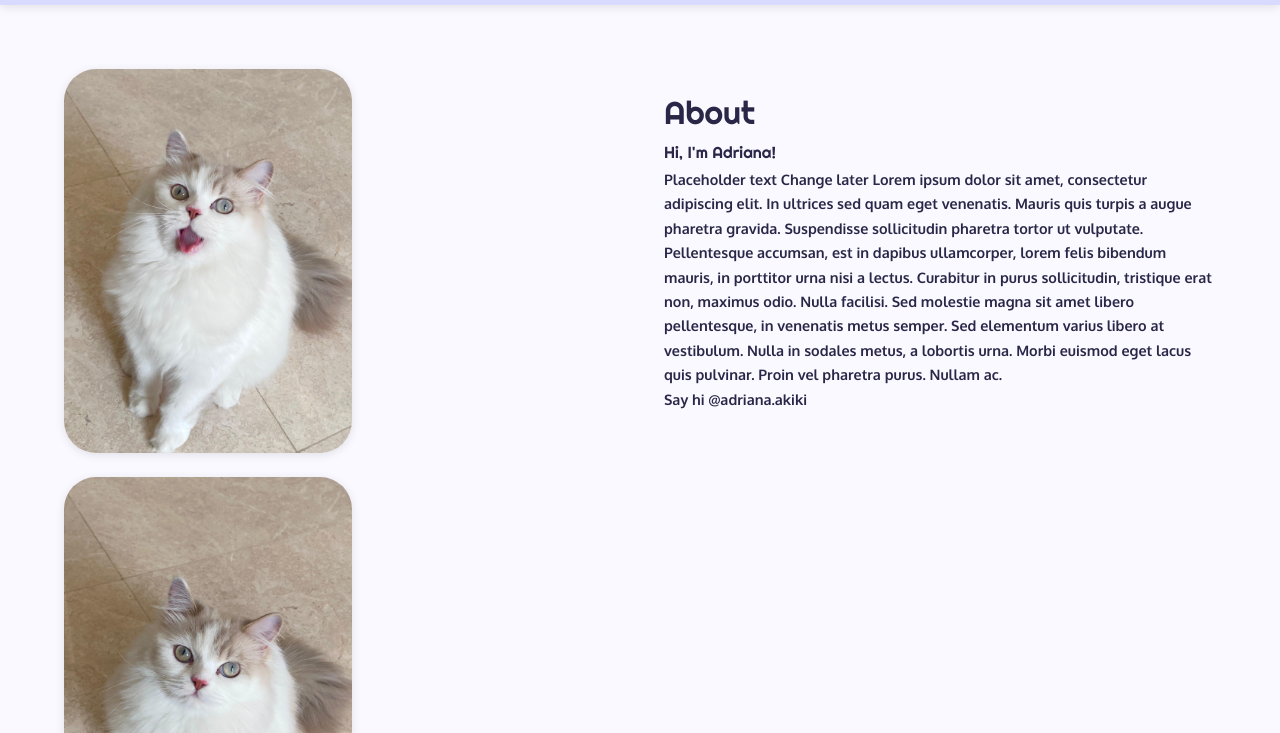
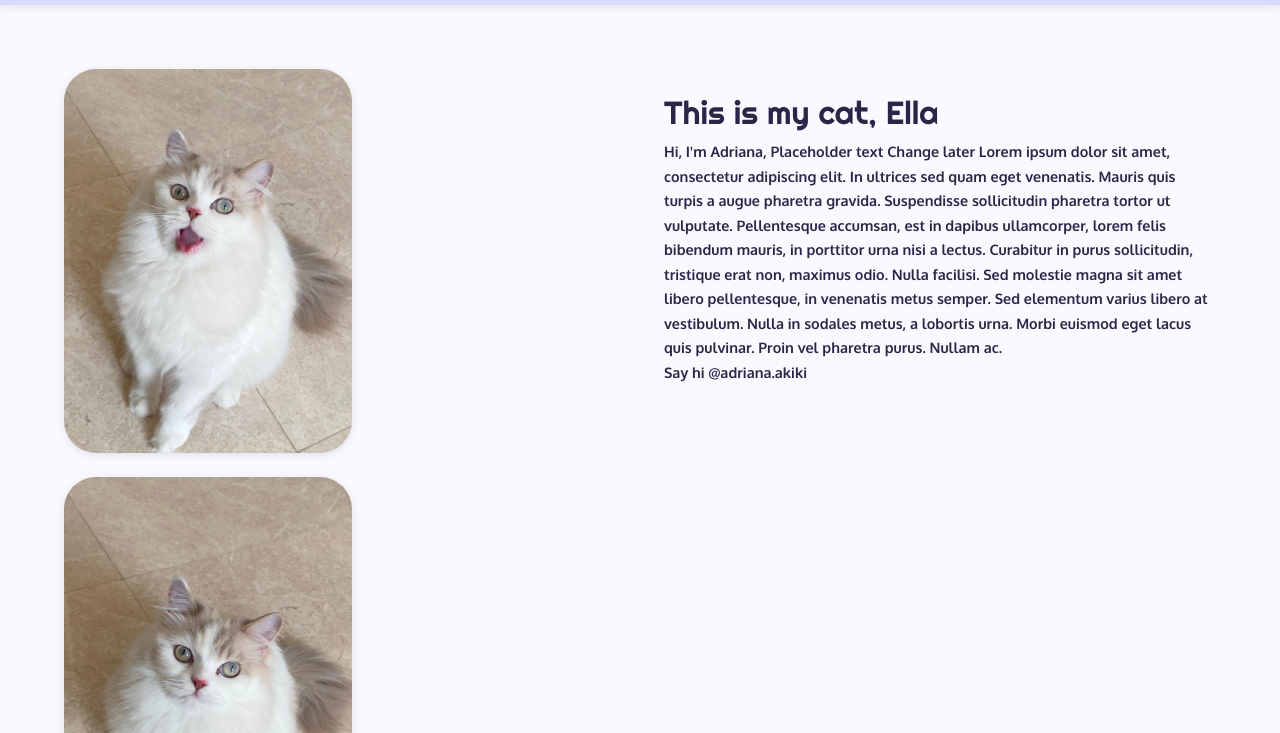
Before and after one commit to adrianaakiki/catlas, a plain HTML site: page about.html in a window 1280 px wide. Shown: the part 67-800 px from the top of the page. Drawn offline with Linux system fonts and the light colour scheme.

Commit message:
Changed h1 and p text in about section

```diff
--- a/about.html
+++ b/about.html
@@ -51,11 +51,8 @@
 
         <!--About Text Box - Right-->
          <div class="about-text-box">
-            <h1> About </h1>
-            <h3>Hi, I'm Adriana!
-            </h3>
-
-            <p>Placeholder text Change later Lorem ipsum dolor sit amet, consectetur adipiscing elit. In ultrices sed quam eget venenatis. Mauris quis turpis a augue pharetra gravida. Suspendisse sollicitudin pharetra tortor ut vulputate. Pellentesque accumsan, est in dapibus ullamcorper, lorem felis bibendum mauris, in porttitor urna nisi a lectus. Curabitur in purus sollicitudin, tristique erat non, maximus odio. Nulla facilisi. Sed molestie magna sit amet libero pellentesque, in venenatis metus semper. Sed elementum varius libero at vestibulum. Nulla in sodales metus, a lobortis urna. Morbi euismod eget lacus quis pulvinar. Proin vel pharetra purus. Nullam ac. </p>
+            <h1>  This is my cat, Ella </h1>
+            <p>Hi, I'm Adriana, Placeholder text Change later Lorem ipsum dolor sit amet, consectetur adipiscing elit. In ultrices sed quam eget venenatis. Mauris quis turpis a augue pharetra gravida. Suspendisse sollicitudin pharetra tortor ut vulputate. Pellentesque accumsan, est in dapibus ullamcorper, lorem felis bibendum mauris, in porttitor urna nisi a lectus. Curabitur in purus sollicitudin, tristique erat non, maximus odio. Nulla facilisi. Sed molestie magna sit amet libero pellentesque, in venenatis metus semper. Sed elementum varius libero at vestibulum. Nulla in sodales metus, a lobortis urna. Morbi euismod eget lacus quis pulvinar. Proin vel pharetra purus. Nullam ac. </p>
 
             <p>Say hi @adriana.akiki</p>
         </div>
```
